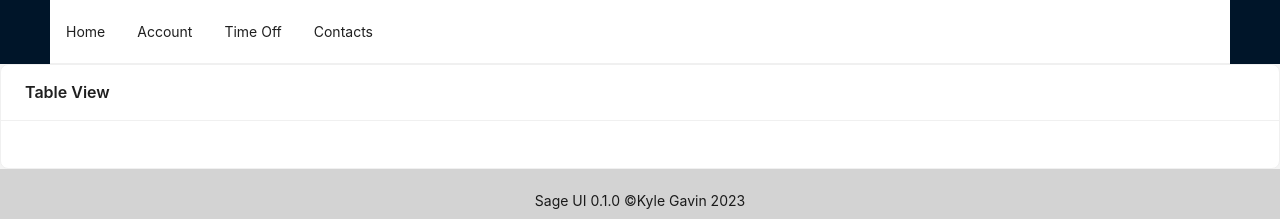
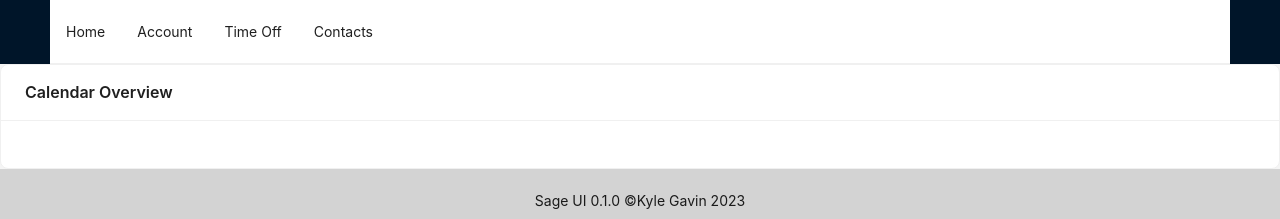
Before and after one commit to kylegav/sage, a React (Create React App) app: page / in a window 1280 px wide. Shown: the top 219 px of the page. Built offline with nearby package versions, Linux system fonts and the light colour scheme.

Commit message:
Refactored Module Names TableView is now Calendar view

```diff
--- a/src/Components/AppRoutes/index.js
+++ b/src/Components/AppRoutes/index.js
@@ -1,5 +1,5 @@
 import {Routes, Route} from "react-router-dom";
-import TableView from "../../Modules/TableView";
+import CalendarView from "../../Modules/CalendarView";
 import Account from "../../Modules/Account";
 import TimeOff from "../../Modules/TimeOff";
 import Contacts from "../../Modules/Contacts";
@@ -8,7 +8,7 @@ const AppRoutes = () => {
     return (
         // TODO: Implement Routing to different pages.
         <Routes>
-            <Route path ="" element={<TableView/>}/>
+            <Route path ="" element={<CalendarView/>}/>
             <Route path ="account"  element={<Account/>}/>
             <Route path ="timeoff" element={<TimeOff/>}/>
             <Route path ='contacts' element={<Contacts/>}/>
--- /dev/null
+++ b/src/Modules/CalendarView/index.js
@@ -0,0 +1,10 @@
+
+import {Card} from 'antd';
+
+const CalendarView = () => {
+    return (
+        <Card title={"Calendar Overview"}/>
+    )
+};
+
+export default CalendarView;
--- a/src/Modules/TableView/index.js
+++ /dev/null
@@ -1,10 +0,0 @@
-
-import {Card} from 'antd';
-
-const TableView = () => {
-    return (
-        <Card title={"Table View"}/>
-    )
-};
-
-export default TableView;
```
